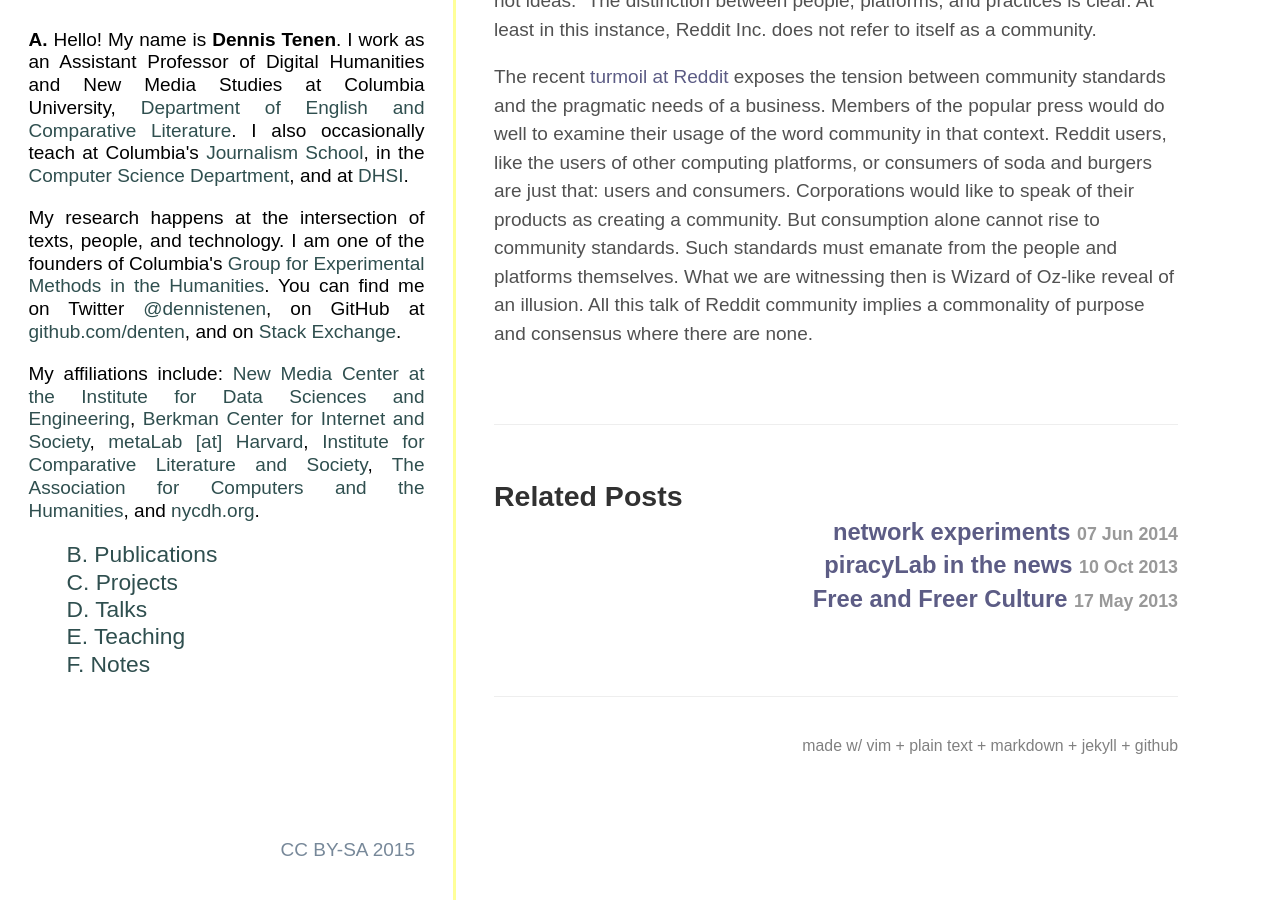
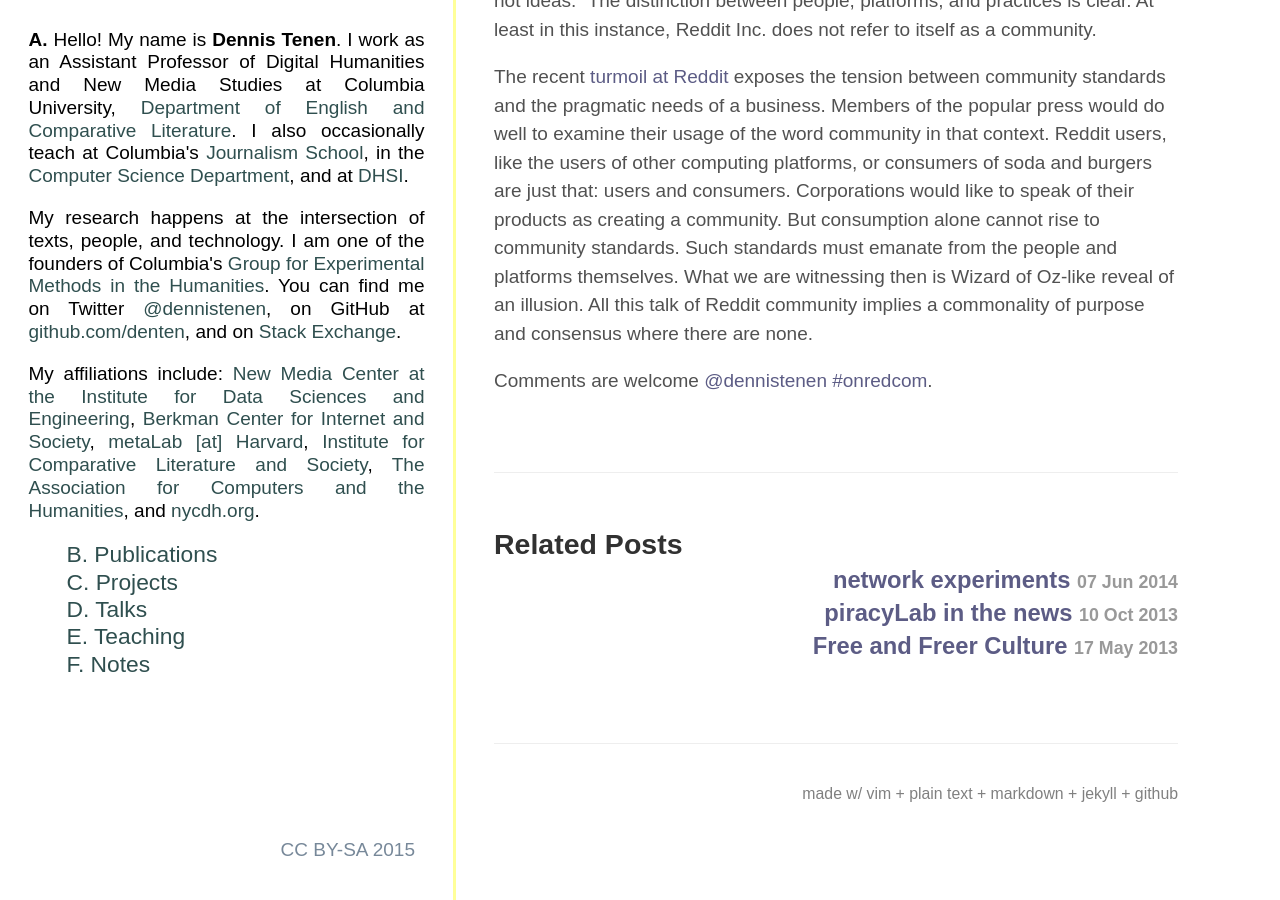
Before and after one commit to denten/denten.github.io, a Jekyll site: the page built from _posts/2015-07-29-reddit-community.md, in a window 1280 px wide and 900 px high, scrolled down 1704 px. Built offline with Jekyll 4.4.1, drawn with Linux system fonts in a browser that asks for light colours; some web fonts are replaced.

```diff
--- a/_posts/2015-07-29-reddit-community.md
+++ b/_posts/2015-07-29-reddit-community.md
@@ -88,3 +88,6 @@
 witnessing then is Wizard of Oz-like reveal of an illusion. All this talk of
 Reddit community implies a commonality of purpose and consensus where there are
 none.
+
+Comments are welcome [@dennistenen](https://twitter.com/dennistenen)
+[#onredcom](https://twitter.com/search?q=%23onredcom&src=typd&f=tweets).
```
